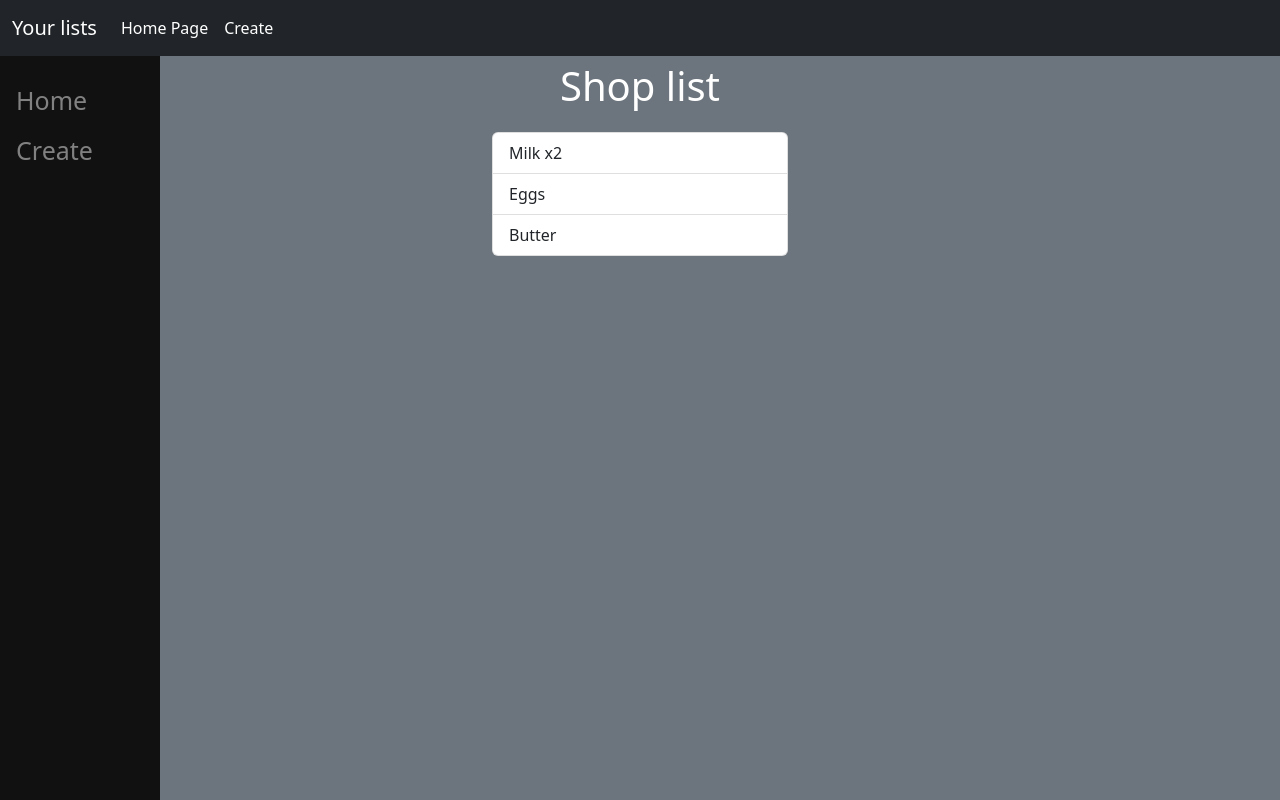
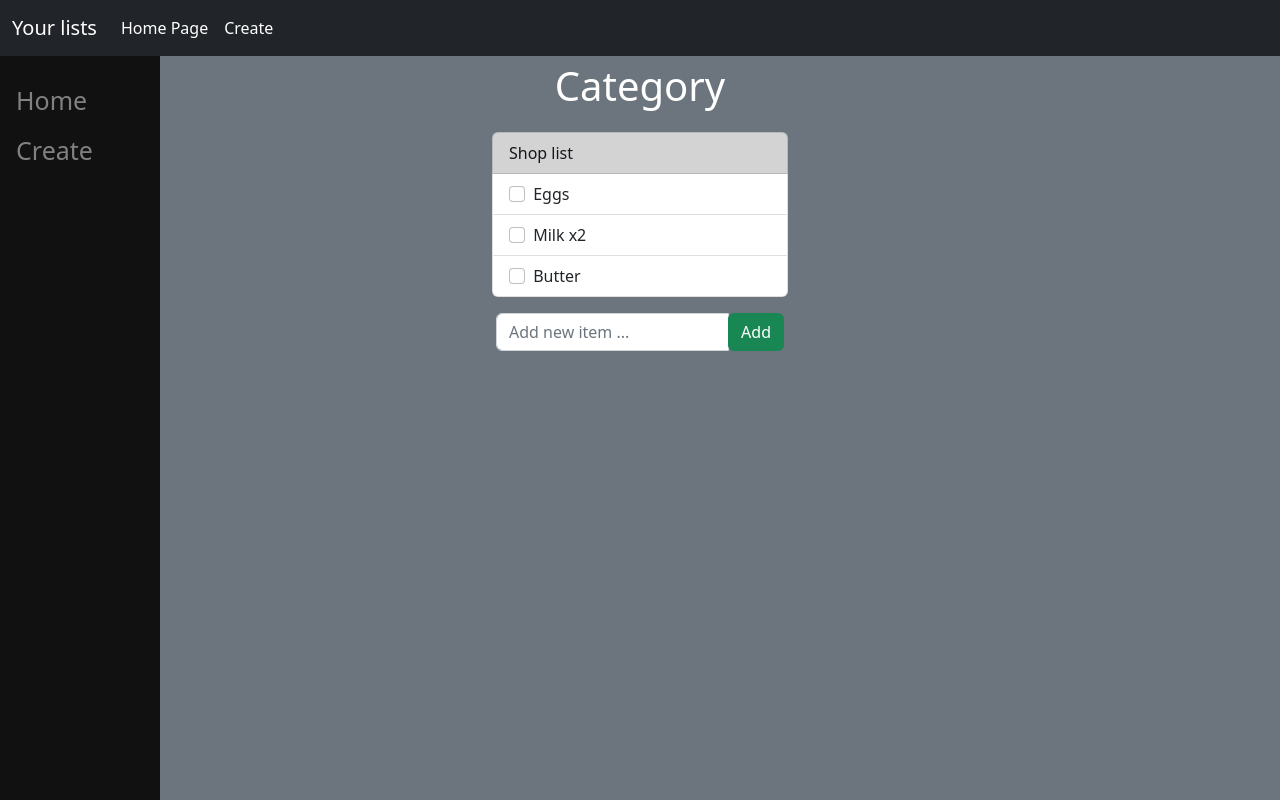
Before and after one commit to Gabriel-Konarski/Django-To_Do_lists, a Django app: page /view/ in a window 1280 px wide. Run offline with Django 4.2, Linux system fonts and the light colour scheme.

Commit message:
edit view html

```diff
--- a/todo/lists/templates/lists/edit.html
+++ b/todo/lists/templates/lists/edit.html
@@ -36,7 +36,7 @@
 
 </head>
 
-<body class="mb-2 bg-secondary text-white">
+<body class="bg-secondary text-white">
 
 
     <nav class="navbar navbar-expand navbar-dark bg-dark ">
@@ -64,13 +64,34 @@
     </div>
 
     <div class="container" style="width: 20rem;">
-    <p class="fs-1 text-center">Shop list</p>
+        <p class="fs-1 text-center">Category</p>
         <ul class="list-group">
-          <li class="list-group-item">Milk x2</li>
-          <li class="list-group-item">Eggs</li>
-          <li class="list-group-item">Butter</li>
+            <li class="list-group-item list-group-item-dark">Shop list</li>
+            <li class="list-group-item">
+                <input class="form-check-input me-1" type="checkbox" value="" id="firstCheckbox">
+                <label class="form-check-label" for="firstCheckbox">Eggs</label>
+            </li>
+            <li class="list-group-item">
+                <input class="form-check-input me-1" type="checkbox" value="" id="secondCheckbox">
+                <label class="form-check-label" for="secondCheckbox">Milk x2</label>
+            </li>
+            <li class="list-group-item">
+                <input class="form-check-input me-1" type="checkbox" value="" id="thirdCheckbox">
+                <label class="form-check-label" for="thirdCheckbox">Butter</label>
+            </li>
         </ul>
+
     </div>
+    <div class="container p-3" style="width: 20rem;">
+        <div class="input-group">
+            <input type="text" class="form-control" id="formGroupExampleInput" placeholder="Add new item ...">
+            <div class="input-group-append">
+                <button type="submit" name="save" class="btn btn-success">Add</button>
+            </div>
+        </div>
+    </div>
+
+
 </body>
 
 </html>
```
Also changed, not shown: todo/lists/templates/lists/add.html (+8 -11 lines). Lines whose indentation alone changed are shown as unchanged.
